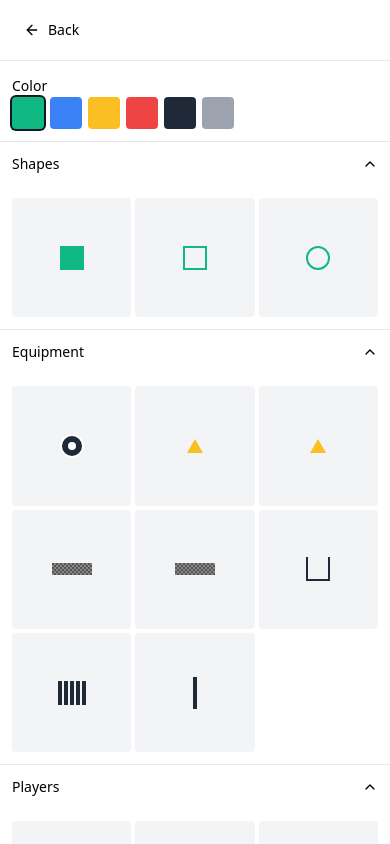
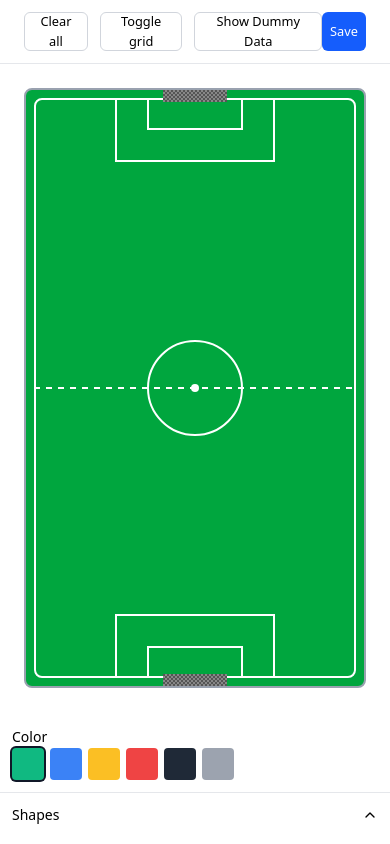
Before and after one commit to johnroshan2255/football, a React (Vite) app: page / in a window 390 px wide. Shown: the top 844 px of the page. Built offline with nearby package versions, Linux system fonts and the light colour scheme.

Commit message:
new changes

```diff
--- a/src/App.jsx
+++ b/src/App.jsx
@@ -15,7 +15,8 @@ function Button({ children, variant = 'default', size = 'default', className = '
 
   const sizes = {
     default: 'h-10 px-4 py-2',
-    sm: 'h-9 px-3 text-sm'
+    sm: 'h-9 px-3 text-sm',
+    custom: 'text-[.8em] px-2 py-1 h-[3em]'
   };
 
   return (
@@ -335,11 +336,15 @@ function FootballField({ children, fieldRef, showGrid }) {
     setNodeRef(node);
     if (fieldRef) fieldRef.current = node;
   }}
-  className="relative w-full rounded-lg overflow-hidden border-2 border-gray-400 bg-green-600"
+  className="
+    relative w-full rounded-lg overflow-hidden border-2 border-gray-400 bg-green-600
+    max-h-[600px]          /* mobile only */
+    sm:max-h-none          /* remove limit on larger screens */
+  "
   style={{
     minHeight: "400px",
-    height: "calc(100vh - 150px)", // adjust based on your layout
-    touchAction: "none" // IMPORTANT for mobile drag
+    height: "calc(100vh - 150px)",
+    touchAction: "none"
   }}
 >
       {/* Grid */}
@@ -355,10 +360,14 @@ function FootballField({ children, fieldRef, showGrid }) {
       <div className="absolute inset-2 border-2 border-white rounded-lg z-10"></div>
 
       {/* Center Line - Dashed */}
-      <div className="absolute left-1/2 top-2 bottom-2 w-[2px] transform -translate-x-1/2 z-10"
+      <div className="absolute left-1/2 top-2 bottom-2 w-[2px] transform -translate-x-1/2 z-10
+                md:left-1/2 md:top-2 md:bottom-2 md:w-[2px] md:-translate-x-1/2
+                max-md:left-2 max-md:right-2 max-md:top-1/2 max-md:bottom-auto max-md:w-auto max-md:h-[2px] max-md:-translate-y-1/2 max-md:translate-x-0
+                md:bg-[length:2px_12px] max-md:bg-[length:12px_2px]"
      style={{
-          backgroundImage: 'linear-gradient(to bottom, white 50%, transparent 50%)',
-          backgroundSize: '2px 12px'
+       backgroundImage: typeof window !== 'undefined' && window.innerWidth < 768
+         ? 'linear-gradient(to right, white 50%, transparent 50%)'
+         : 'linear-gradient(to bottom, white 50%, transparent 50%)'
      }}
 />
 
@@ -366,13 +375,21 @@ function FootballField({ children, fieldRef, showGrid }) {
       <div className="absolute left-1/2 top-1/2 w-24 h-24 border-2 border-white rounded-full transform -translate-x-1/2 -translate-y-1/2 z-10" />
       <div className="absolute left-1/2 top-1/2 w-2 h-2 bg-white rounded-full transform -translate-x-1/2 -translate-y-1/2 z-10" />
 
-      {/* Left Penalty Areas */}
-      <div className="absolute left-2 top-1/2 w-16 h-40 border-2 border-white border-l-0 transform -translate-y-1/2 z-10" />
-      <div className="absolute left-2 top-1/2 w-8 h-24 border-2 border-white border-l-0 transform -translate-y-1/2 z-10" />
+      {/* Left Penalty Areas (Top on mobile) */}
+      <div className="absolute left-2 top-1/2 w-16 h-40 border-2 border-white border-l-0 transform -translate-y-1/2 z-10
+                      md:left-2 md:top-1/2 md:w-16 md:h-40 md:border-l-0 md:border-t-2
+                      max-md:left-1/2 max-md:top-2 max-md:w-40 max-md:h-16 max-md:border-t-0 max-md:border-l-2 max-md:border-r-2 max-md:-translate-x-1/2 max-md:translate-y-0" />
+      <div className="absolute left-2 top-1/2 w-8 h-24 border-2 border-white border-l-0 transform -translate-y-1/2 z-10
+                      md:left-2 md:top-1/2 md:w-8 md:h-24 md:border-l-0 md:border-t-2
+                      max-md:left-1/2 max-md:top-2 max-md:w-24 max-md:h-8 max-md:border-t-0 max-md:border-l-2 max-md:border-r-2 max-md:-translate-x-1/2 max-md:translate-y-0" />
 
-      {/* Right Penalty Areas */}
-      <div className="absolute right-2 top-1/2 w-16 h-40 border-2 border-white border-r-0 transform -translate-y-1/2 z-10" />
-      <div className="absolute right-2 top-1/2 w-8 h-24 border-2 border-white border-r-0 transform -translate-y-1/2 z-10" />
+      {/* Right Penalty Areas (Bottom on mobile) */}
+      <div className="absolute right-2 top-1/2 w-16 h-40 border-2 border-white border-r-0 transform -translate-y-1/2 z-10
+                      md:right-2 md:top-1/2 md:w-16 md:h-40 md:border-r-0 md:border-b-2
+                      max-md:right-auto max-md:left-1/2 max-md:bottom-2 max-md:top-auto max-md:w-40 max-md:h-16 max-md:border-b-0 max-md:border-l-2 max-md:border-r-2 max-md:-translate-x-1/2 max-md:translate-y-0" />
+      <div className="absolute right-2 top-1/2 w-8 h-24 border-2 border-white border-r-0 transform -translate-y-1/2 z-10
+                      md:right-2 md:top-1/2 md:w-8 md:h-24 md:border-r-0 md:border-b-2
+                      max-md:right-auto max-md:left-1/2 max-md:bottom-2 max-md:top-auto max-md:w-24 max-md:h-8 max-md:border-b-0 max-md:border-l-2 max-md:border-r-2 max-md:-translate-x-1/2 max-md:translate-y-0" />
 
       {/* Goals - Top and Bottom */}
       <div className="absolute left-1/2 top-0 w-16 h-3 transform -translate-x-1/2 z-10"
@@ -578,16 +595,15 @@ export default function TacticsBoard() {
 
   return (
     <DndContext sensors={sensors} onDragStart={handleDragStart} onDragEnd={handleDragEnd}>
-      <div className="min-h-screen bg-white flex flex-col lg:flex-row">
+      <div className="min-h-screen bg-white flex flex-col-reverse md:flex-row">
         {/* Sidebar */}
-        <div>
-        <div className="w-full lg:w-64 bg-white border-b lg:border-r border-gray-200">
-          <div className="p-3 border-b border-gray-200">
+        <div className="w-full h-[200px] overflow-y-auto md:h-auto md:w-64 bg-white border-b lg:border-r border-gray-200">
+          {/* <div className="p-3 border-b border-gray-200">
             <Button variant="ghost" size="sm" className="w-full justify-start gap-2">
               <ArrowLeft className="w-4 h-4" />
               Back
             </Button>
-          </div>
+          </div> */}
 
           {/* Global Color Picker */}
           <div className="p-3 border-b border-gray-200">
@@ -635,19 +651,9 @@ export default function TacticsBoard() {
                   <EquipmentItem variant="ball" color={activeColor} />
                 </div>
               </DraggableItem>
-              <DraggableItem id="equipment-cone" data={{ type: 'equipment', variant: 'cone' }} activeId={activeId}>
-                <div className=" sm:h-[4em] sm:w-[4em] aspect-square flex items-center justify-center bg-gray-100 rounded hover:bg-gray-200">
-                  <EquipmentItem variant="cone" color={activeColor} />
-                </div>
-              </DraggableItem>
               <DraggableItem id="equipment-triangle" data={{ type: 'equipment', variant: 'triangle' }} activeId={activeId}>
                 <div className=" sm:h-[4em] sm:w-[4em] aspect-square flex items-center justify-center bg-gray-100 rounded hover:bg-gray-200">
                   <EquipmentItem variant="triangle" color={activeColor} />
-                </div>
-              </DraggableItem>
-              <DraggableItem id="equipment-goal-top" data={{ type: 'equipment', variant: 'goal-top' }} activeId={activeId}>
-                <div className=" sm:h-[4em] sm:w-[4em] aspect-square flex items-center justify-center bg-gray-100 rounded hover:bg-gray-200">
-                  <EquipmentItem variant="goal-top" color={activeColor} />
                 </div>
               </DraggableItem>
               <DraggableItem id="equipment-goal-small" data={{ type: 'equipment', variant: 'goal-small' }} activeId={activeId}>
@@ -757,24 +763,23 @@ export default function TacticsBoard() {
 </div>
           </SidebarSection>
         </div>
-        </div>
 
         {/* Main Content */}
         <div className="flex-1 flex flex-col">
           {/* Top Bar */}
           <div className="h-16 border-b border-gray-200 flex items-center justify-between px-6">
             <div className="flex gap-3">
-              <Button variant="outline" size="sm" onClick={clearField}>
+              <Button variant="outline" size="custom" onClick={clearField}>
                 Clear all
               </Button>
-              <Button variant="outline" size="sm" onClick={() => setShowGrid(!showGrid)}>
+              <Button variant="outline" size="custom" onClick={() => setShowGrid(!showGrid)}>
                 Toggle grid
               </Button>
-              <Button variant="outline" size="sm" onClick={setDummyFieldItems}>
+              <Button variant="outline" size="custom" onClick={setDummyFieldItems}>
                 Show Dummy Data
               </Button>
             </div>
-            <Button size="sm" onClick={saveBoard}>
+            <Button size="custom" onClick={saveBoard}>
               Save
             </Button>
           </div>
```
Lines whose indentation alone changed are shown as unchanged.
